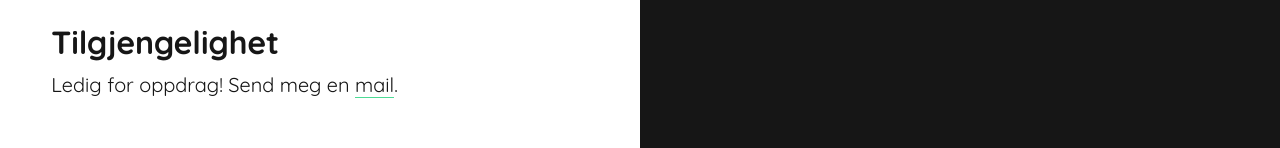
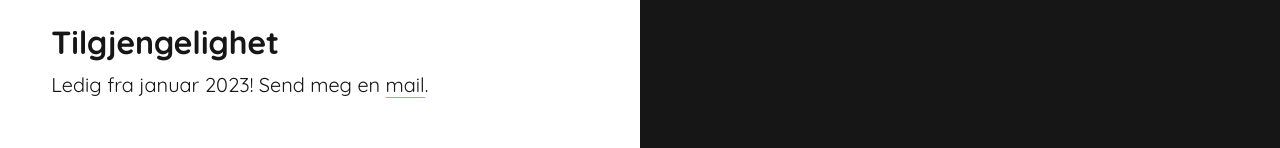
Before and after one commit to tommyno/tommyno, a plain HTML site: page index.html in a window 1280 px wide. Shown: the part 821-969 px from the top of the page. Drawn offline with Linux system fonts and the light colour scheme; files whose address does not match are found by name.

Commit message:
Update index.html

```diff
--- a/index.html
+++ b/index.html
@@ -28,7 +28,7 @@
         <p data-animate-in data-animation-order="6">Tommy har tidligere jobbet med kunder som <strong>Deichman</strong>, <strong>ReMin</strong>, <strong>Whee!</strong>, <strong>Oslo Urban Week</strong>, <strong>Oslo Kommune</strong>, <strong>Bama</strong>, <strong>Nor-Way Bussekspress</strong>, <strong>Direktoratet for byggkvalitet</strong>, <strong>Plan Norge</strong>, <strong>Care</strong>, <strong>Skogbrand</strong> og andre.</p>
 
         <h2 data-animate-in data-animation-order="5">Tilgjengelighet</h2>
-        <p data-animate-in data-animation-order="6">Ledig for oppdrag! Send meg en <a href="mailto:tommy.nordum@gmail.com">mail</a>.</p>
+        <p data-animate-in data-animation-order="6">Ledig fra januar 2023! Send meg en <a href="mailto:tommy.nordum@gmail.com">mail</a>.</p>
       </article>
     </main>
 
```
